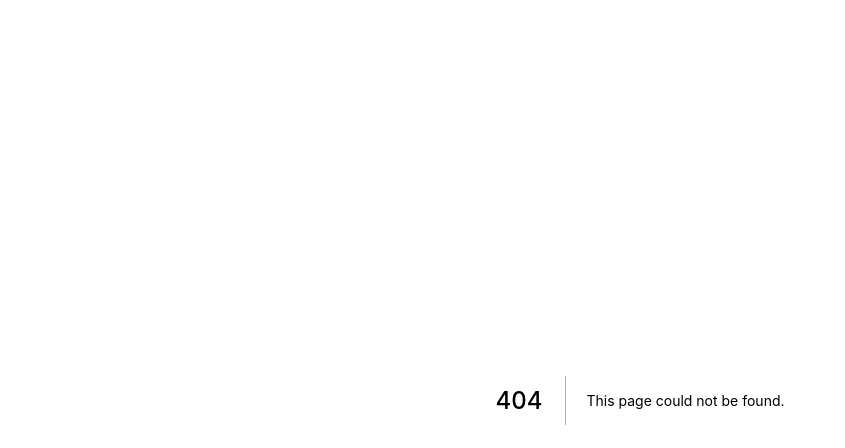
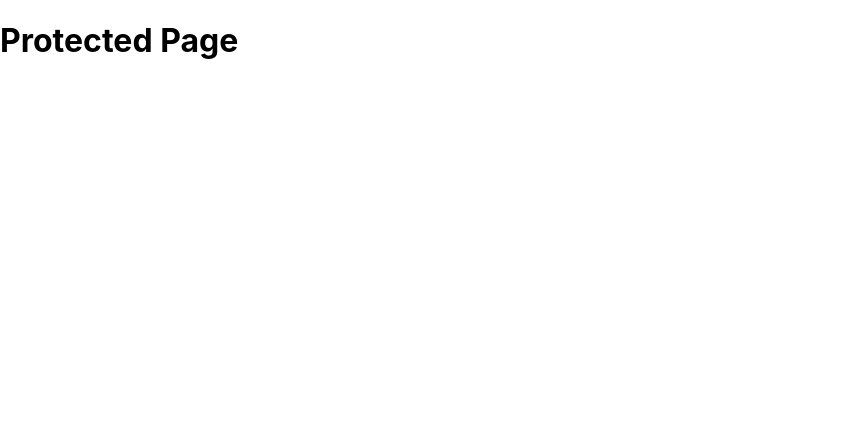
Before and after one commit to teerasej/nextflow-nextjs-auth, a Next.js app: page /protected in a window 1280 px wide. Before the commit this address had no page. Shown: the top 448 px of the page, without its empty margins (0-845 px from the left). Built offline with nearby package versions, Linux system fonts and the light colour scheme.

Commit message:
define signin & protected page

```diff
--- /dev/null
+++ b/pages/protected.tsx
@@ -0,0 +1,12 @@
+import { NextPage } from "next";
+
+
+const ProtectedPage: NextPage = () => {
+    return (
+        <div>
+            <h1>Protected Page</h1>
+        </div>
+    )
+}
+
+export default ProtectedPage
```
Also changed, not shown: pages/signin.tsx (added, +13 -0 lines).
